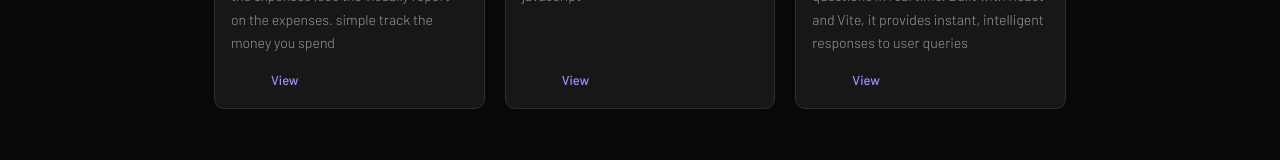
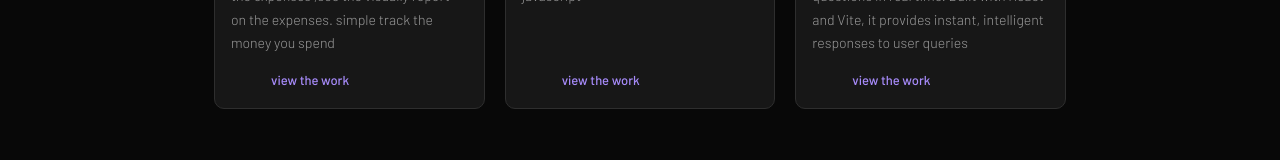
Before and after one commit to salina1031/portfoilo, a React (Vite) app: page / in a window 1280 px wide. Shown: the part 2106-2266 px from the top of the page. Built offline with nearby package versions, Linux system fonts and the light colour scheme; some icons are missing.

Commit message:
fixed the link of the chatbot

```diff
--- a/src/App.jsx
+++ b/src/App.jsx
@@ -74,7 +74,7 @@ const education = [
       imageSrc:chatbotImg,
       description:"A web-based AI chatbot that answers questions in real time. Built with React and Vite, it provides instant, intelligent responses to user queries",
       github:"https://github.com/salina1031/Chatbot-",
-      links:"https://chatbot-five-pi-68.vercel.app/"
+      link:"https://chatbot-beta-vert-27.vercel.app/"
     }
   ]
   const footer = {
--- a/src/components/Projects.jsx
+++ b/src/components/Projects.jsx
@@ -24,7 +24,7 @@ const Projects = ({ project }) => {
               <a href={item.github} target="_blank" rel="noreferrer">
                 <MarkGithubIcon size={24} />
               </a>
-              <a href={item.link} target="_blank" rel="noreferrer">View</a>
+              <a href={item.link} target="_blank" rel="noreferrer">view the work</a>
             </div>
           </div>
         ))}
```
